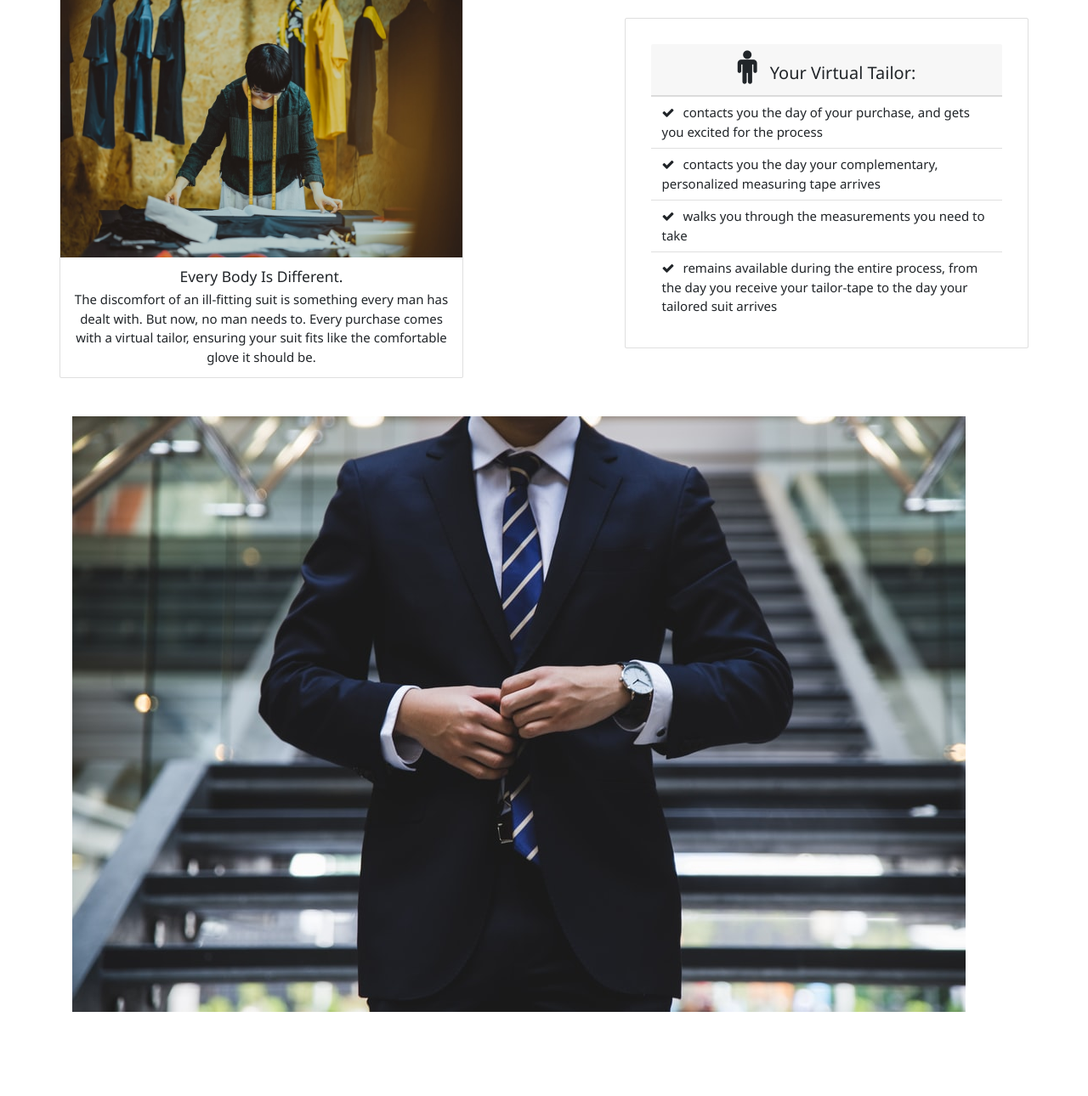
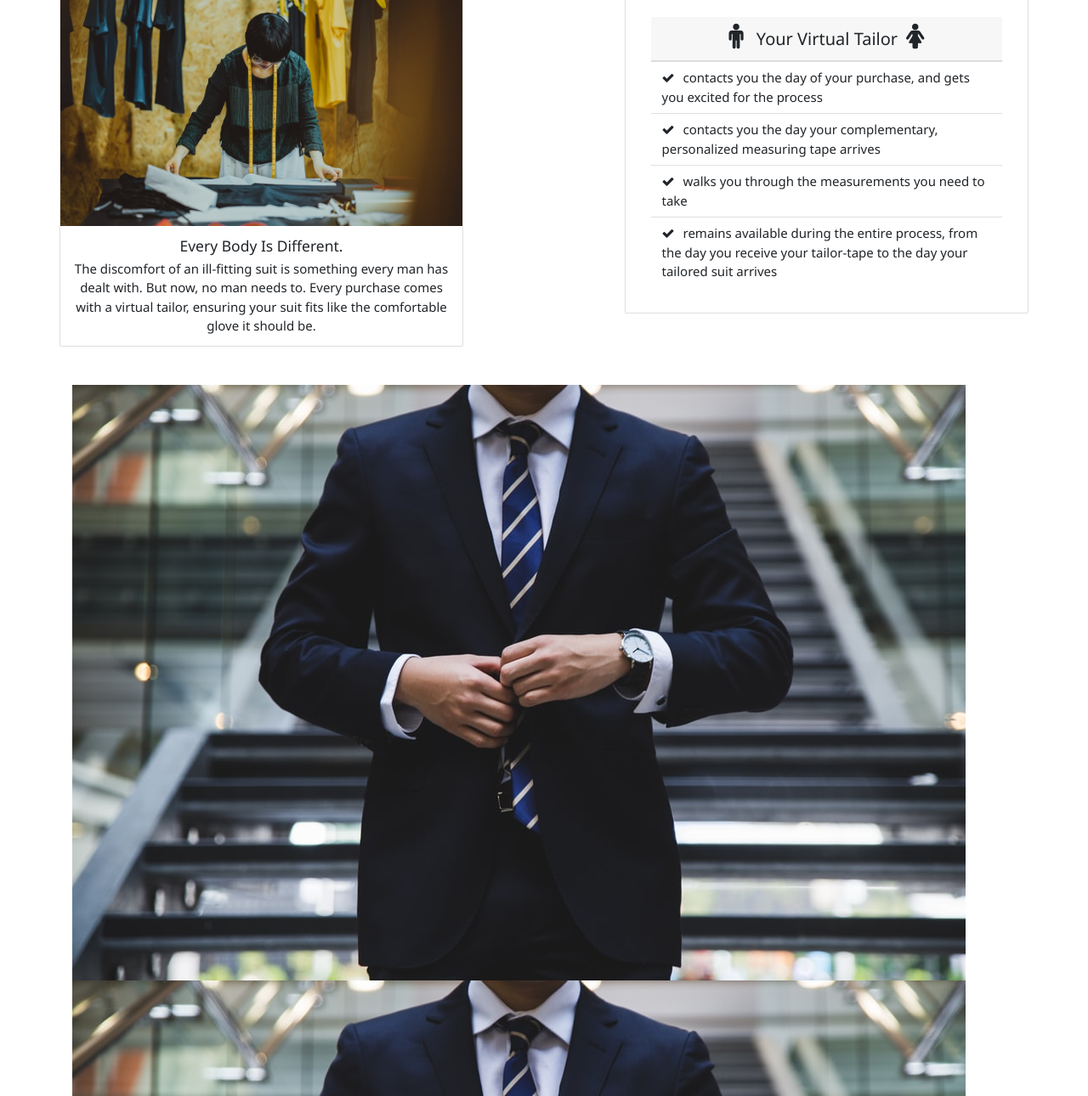
Before and after one commit to Sanjeev-Chadeesingh/suitedBooted, a website: page index.html in a window 1280 px wide. Shown: the part 769-2059 px from the top of the page at 85% size. Before the commit the page ends 1960 px from the top, so only its background shows below. Drawn offline with nearby package versions, Linux system fonts and the light colour scheme; a web font is replaced by a local one.

Commit message:
about section finished

```diff
--- a/index.html
+++ b/index.html
@@ -12,7 +12,7 @@
 </head>
 <body>
 
-    <nav class="navbar navbar-expand-md navbar-dark bg-dark">
+    <nav class="navbar navbar-expand-md navbar-dark bg-dark fixed-top">
         <a class="navbar-brand mr-5" href="#"><span><i class="fa fa-black-tie big" aria-hidden="true"></i></span> suitsNboots</a>
         <button class="navbar-toggler" type="button" data-toggle="collapse" data-target="#navbarSupportedContent" aria-controls="navbarSupportedContent" aria-expanded="false" aria-label="Toggle navigation">
           <span class="navbar-toggler-icon"></span>
@@ -44,7 +44,7 @@
 
       <section class="section__about">
         <h1 class="display-3 text-center">Tailoring. Reimagined.</h1>
-        <div class="row d-flex justify-content-between align-items-center">
+        <div class="mt-5 row d-flex justify-content-between align-items-center">
           <div class="col-5 px-0">
             <div class="card card-image text-center">
               <img src="img/tailor-image2.jpg" class="card-img-top" alt="tailor image">
@@ -58,7 +58,8 @@
             <div class="card card-copy p-5">
               <div class="card-header text-center">
                 <h2><span><i class="mr-3 icon-large fa fa-male" aria-hidden="true"></i>
-                </span>Your Virtual Tailor:</h2>
+                </span>Your Virtual Tailor<span><i class="ml-3 icon-large fa fa-female" aria-hidden="true"></i>
+                </span</h2>
               </div>
               <ul class="list-group list-group-flush">
                 <li class="list-group-item"><span><i class="mr-3 fa fa-check" aria-hidden="true"></i></span>contacts you the day of your purchase, and gets you excited for the process</li>
@@ -71,7 +72,15 @@
         </div>
       </section>
 
-      <section class="section__suit">
+      <section class="section__suits">
+        <div class="row">
+          <div class="col-12">
+            <img src="img/suit-image.jpg" alt="suit image" class="img-fluid">
+          </div>
+        </div>
+      </section>
+
+      <section class="section__boots">
         <div class="row">
           <div class="col-12">
             <img src="img/suit-image.jpg" alt="suit image" class="img-fluid">
--- a/sass/layouts/_header.scss
+++ b/sass/layouts/_header.scss
@@ -1,4 +1,5 @@
 nav {
+    margin-bottom: 5rem;
     .navbar-brand {
         font-size: 3rem;
 
@@ -45,6 +46,6 @@ nav {
    margin-bottom: 4.5rem;
 
    .icon-large {
-       font-size: 4rem;
+       font-size: 3rem;
    }
 }
```
Also changed, not shown: css/style.css.
